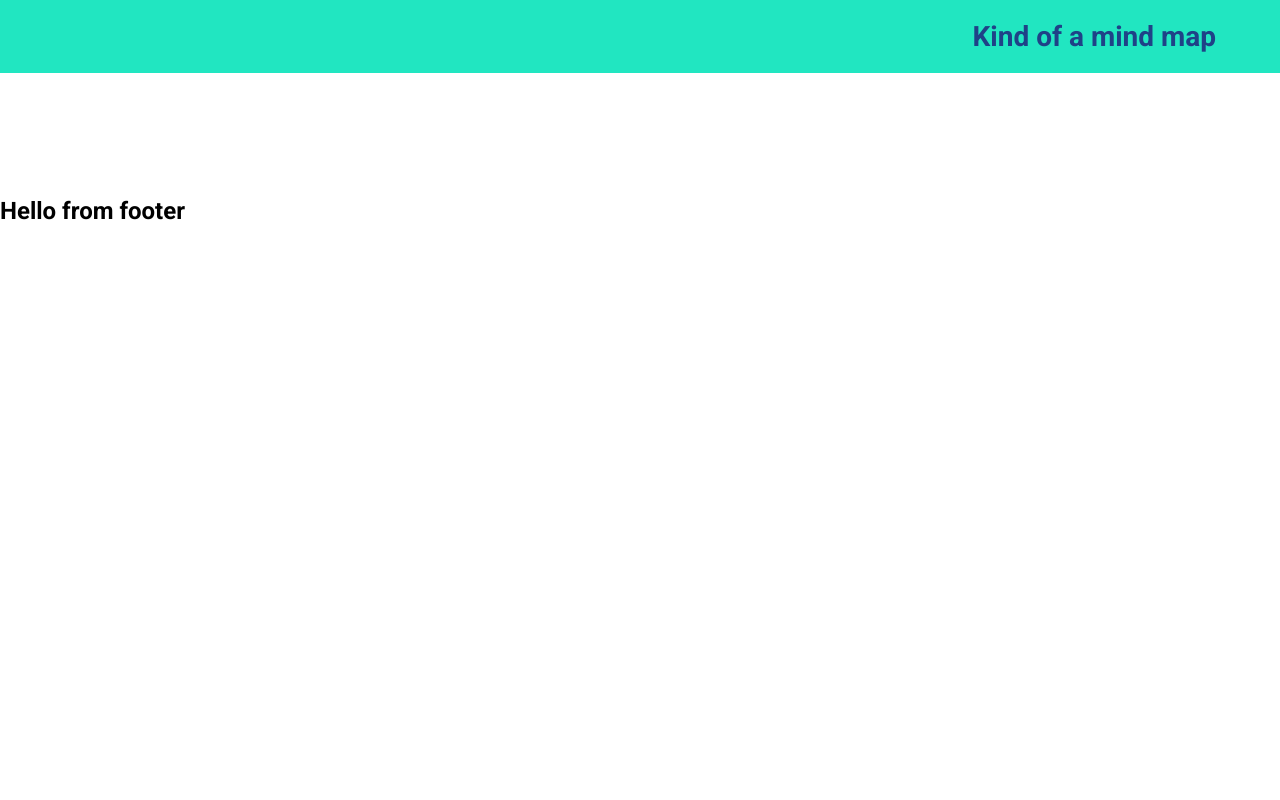
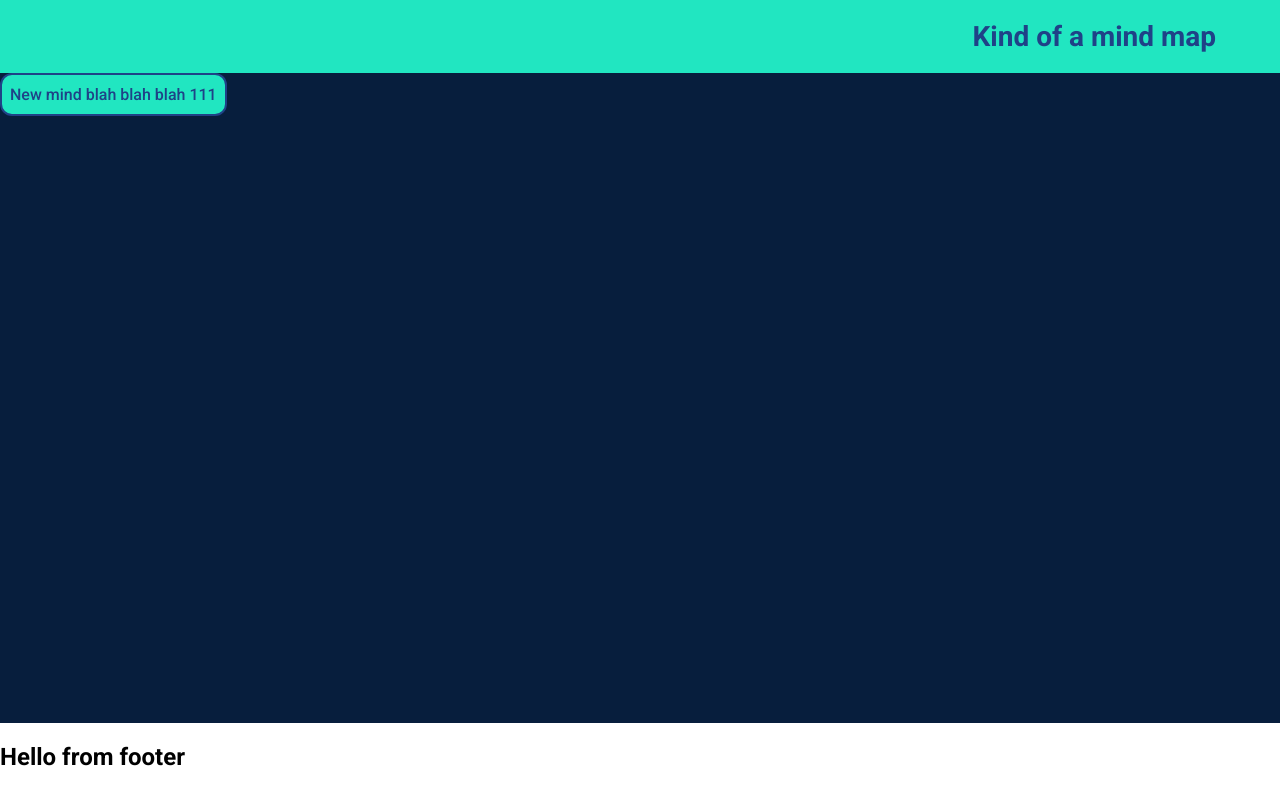
Before and after one commit to Arcywojak/webpack-ts-react, a React app: page / in a window 1280 px wide. Built offline with nearby package versions, Linux system fonts and the light colour scheme.

Commit message:
make a custom mind movable

```diff
--- /dev/null
+++ b/src/components/mind-map/elements-holder/elements-holder.scss
@@ -0,0 +1,7 @@
+.mind-map__elements-holder{
+    position: absolute;
+    top:0;
+    left:0;
+    width: 100%;
+    height: 100%;
+}
--- a/src/components/mind-map/elements-holder/elements-holder.tsx
+++ b/src/components/mind-map/elements-holder/elements-holder.tsx
@@ -1,6 +1,7 @@
 import React from 'react'
 import {Mind, MindAction, MindContextValue} from '../../../models/mind.models';
 import SingleMind from './single-mind/single-mind';
+import './elements-holder.scss';
 
 const MindMap = (mindContextVal: MindContextValue) => {
 
@@ -10,7 +11,7 @@ const MindMap = (mindContextVal: MindContextValue) => {
     return (
         <div className="mind-map__elements-holder">
             {minds.map(mind => {
-                return (<SingleMind minds={minds} mindsDispatch={mindsDispatch} key={mind.id}></SingleMind>)
+                return (<SingleMind mind={mind} mindDispatch={mindsDispatch} key={mind.id}></SingleMind>)
             })}
         </div>
     )
--- a/src/components/mind-map/elements-holder/single-mind/single-mind.tsx
+++ b/src/components/mind-map/elements-holder/single-mind/single-mind.tsx
@@ -1,14 +1,53 @@
-import React from 'react'
-import {Mind, MindContextValue} from '../../../../models/mind.models';
+import React, {EventHandler, useState} from 'react'
+import {Mind, MindContextValue, Position, SingleMindProperties} from '../../../../models/mind.models';
+import './single-minds.scss';
 
-const SingleMind = (mindContextVal: MindContextValue) => {
-    const minds = mindContextVal.minds;
-    const mindsDispatch = mindContextVal.mindsDispatch;
+const SingleMind: React.FC<SingleMindProperties> = (props) => {
 
+    const [blockPosition, setBlockPosition] = useState(props.mind.position);
+    const [mousePositionWithinBlock, setMousePositionWithinBlock] = useState({x:0,y:0} as Position);
+    const [isMindToMove, setIsMindToMove] = useState(false);
+
+    const handleMouseMove = (e: any) => {
+        e.preventDefault();
+
+        if (!isMindToMove) {
+            return;
+        }
+
+        const mouseX = e.clientX;
+        const mouseY = e.clientY;
+
+        setBlockPosition({
+            x: mouseX - mousePositionWithinBlock.x,
+            y: mouseY - mousePositionWithinBlock.y
+        });
+    }
+
+    const activateMovingMind = (e: any) => {
+        setIsMindToMove(true);
+
+        const parentDistanceFromTheTopY = e.currentTarget.parentNode.getBoundingClientRect().top
+
+        setMousePositionWithinBlock({
+            x: e.clientX - e.currentTarget.getBoundingClientRect().left,
+            y: e.clientY + parentDistanceFromTheTopY - e.currentTarget.getBoundingClientRect().top
+         });
+    }
+
+    const toggleMovingMind = () => {
+        setIsMindToMove(false);
+    }
 
     return (
-        <div>
-
+        <div
+         className="mind"
+         style={{transform: `translate(${blockPosition.x}px, ${blockPosition.y}px)`}}
+         onMouseMove={handleMouseMove}
+         onMouseUp={toggleMovingMind}
+         onMouseDown={activateMovingMind}
+         onMouseLeave={toggleMovingMind}>
+            <p className="mind__paragraph">{props.mind.name}</p>
         </div>
     )
 }
--- /dev/null
+++ b/src/components/mind-map/elements-holder/single-mind/single-minds.scss
@@ -0,0 +1,16 @@
+@import '/src/styles.scss';
+
+
+.mind{
+    position: absolute;
+    padding: 10px 8px;
+    background-color: $primaryLight;
+    border: 2px solid $primaryAlmostDark;
+    color: $primaryAlmostDark;
+    border-radius: 12px;
+
+    &__paragraph{
+        font-weight: 500;
+        margin: 0;
+    }
+}
--- a/src/components/mind-map/mind-map.scss
+++ b/src/components/mind-map/mind-map.scss
@@ -1,7 +1,13 @@
-@import '../../styles.scss';
+@import '/src/styles.scss';
+
 
 .mind-map{
+    background-color: $primaryDark;
+    width: 100%;
+    height:calc(100vh - 150px);
+    position: relative;
+
     &__canvas{
-        background-color: $primaryDark;
+
     }
 }
--- a/src/components/mind-map/mind-map.tsx
+++ b/src/components/mind-map/mind-map.tsx
@@ -1,4 +1,5 @@
 import React, {useContext} from 'react'
+import './mind-map.scss';
 import {MindContext} from '../../contexts/mind.context';
 import ElementsHolder from './elements-holder/elements-holder';
 import {Mind} from '../../models/mind.models';
@@ -8,8 +9,10 @@ const MindMap = () => {
 
     const {minds, mindsDispatch} = useContext(MindContext);
 
+    console.log(minds)
+
     return (
-        <div>
+        <div className="mind-map">
             <canvas  width="100px" height="100px" className="mind-map__canvas">
 
             </canvas>
--- a/src/contexts/mind.context.tsx
+++ b/src/contexts/mind.context.tsx
@@ -7,7 +7,7 @@ export const MindContext = createContext(new MindContextValue());
 
 const MindContextProvider = ({children} : any) => {
     const localStorageService = new LocalStorageService('mind');
-    const [minds, mindsDispatch] = useReducer(mindReducer, [], () => (localStorageService.getItems<Mind[]>() || []) )
+    const [minds, mindsDispatch] = useReducer(mindReducer, [], (): any => (localStorageService.getItems() || []) )
 
     useEffect( () => {
         localStorageService.getItems();
--- a/src/models/mind.models.tsx
+++ b/src/models/mind.models.tsx
@@ -4,8 +4,8 @@ export enum mindActionTypes {
 }
 
 export class Position {
-    x: Number;
-    y: Number;
+    x: number;
+    y: number;
 }
 
 export class Mind {
@@ -21,6 +21,11 @@ export class MindAction {
     payload: Mind[];
 }
 
+export class SingleMindProperties{
+    mind: Mind;
+    mindDispatch: React.Dispatch<MindAction>;
+}
+
 export class MindContextValue {
     minds: Mind[];
     mindsDispatch: React.Dispatch<MindAction>;
--- a/src/services/localStorage.service.tsx
+++ b/src/services/localStorage.service.tsx
@@ -7,8 +7,16 @@ export class LocalStorageService {
         this.objectName = objectName;
     }
 
-    public getItems<T>() : T  {
-        const items = JSON.parse(localStorage.getItem(this.objectName)) || null;
+    public getItems<T>()  {
+       // const items = JSON.parse(localStorage.getItem(this.objectName)) || null;
+
+       const items = [
+           {
+            id: '111',
+            name: "New mind blah blah blah 111",
+            position: {x:0, y:0},
+           }
+       ]
         return items;
     }
 
```
